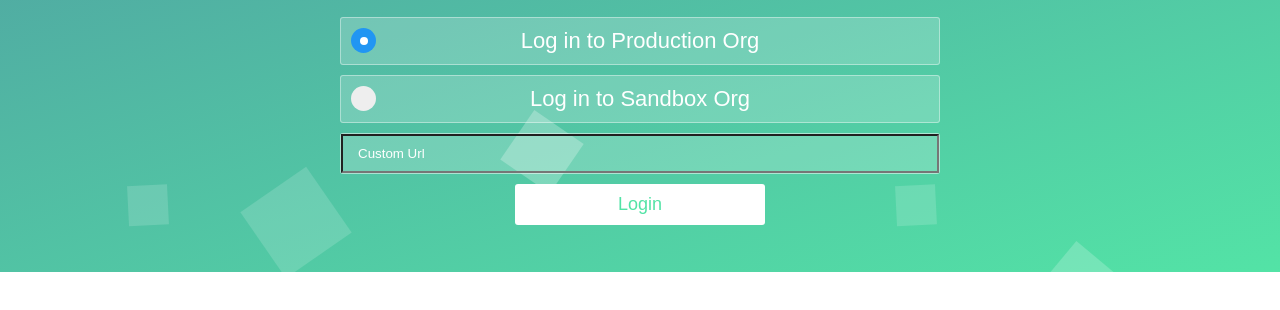
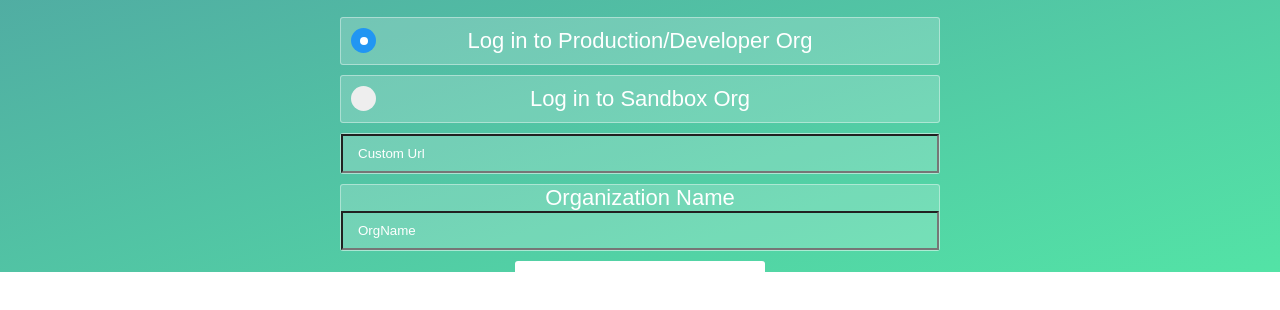
Before and after one commit to sfdcadmbot/GoogleVoice-SFDC, a website: page public/index.html in a window 1280 px wide. Shown: the part 328-638 px from the top of the page. Drawn offline with nearby package versions, Linux system fonts and the light colour scheme; a web font is replaced by a local one.

Commit message:
Update index.html

```diff
--- a/public/index.html
+++ b/public/index.html
@@ -28,7 +28,6 @@
             form.appendChild(setAttributes(document.createElement("input"),{"type": "hidden","name": "state","value":query.state }));
         }
         window.onload=parseQuery
-
 </script>
 <body>
     <div class="wrapper">
@@ -36,7 +35,7 @@
             <h1>Welcome to Salesforce Connect</h1>
 
             <form class="form" action="/auth/login" method="post">
-                    <label class="form-group radio">Log in to Production Org
+                    <label class="form-group radio">Log in to Production/Developer Org
                         <input type="radio" checked="checked" name="org" value="Production">
                         <span class="checkmark"></span>
                     </label>
@@ -47,22 +46,13 @@
                     <label class="form-group text">
                         <input type="text"  name="orgurl"  placeholder="Custom Url">
                     </label>
+					  <label class="form-group text">Organization Name
+                        <input type="text"  name="OrgName"  placeholder="OrgName" required="true">
+                    </label>
                 <button type="submit" id="login-button">Login</button>
             </form>
         </div>
 
-        <ul class="bg-bubbles">
-            <li></li>
-            <li></li>
-            <li></li>
-            <li></li>
-            <li></li>
-            <li></li>
-            <li></li>
-            <li></li>
-            <li></li>
-            <li></li>
-        </ul>
     </div>
 </body>
 
```
